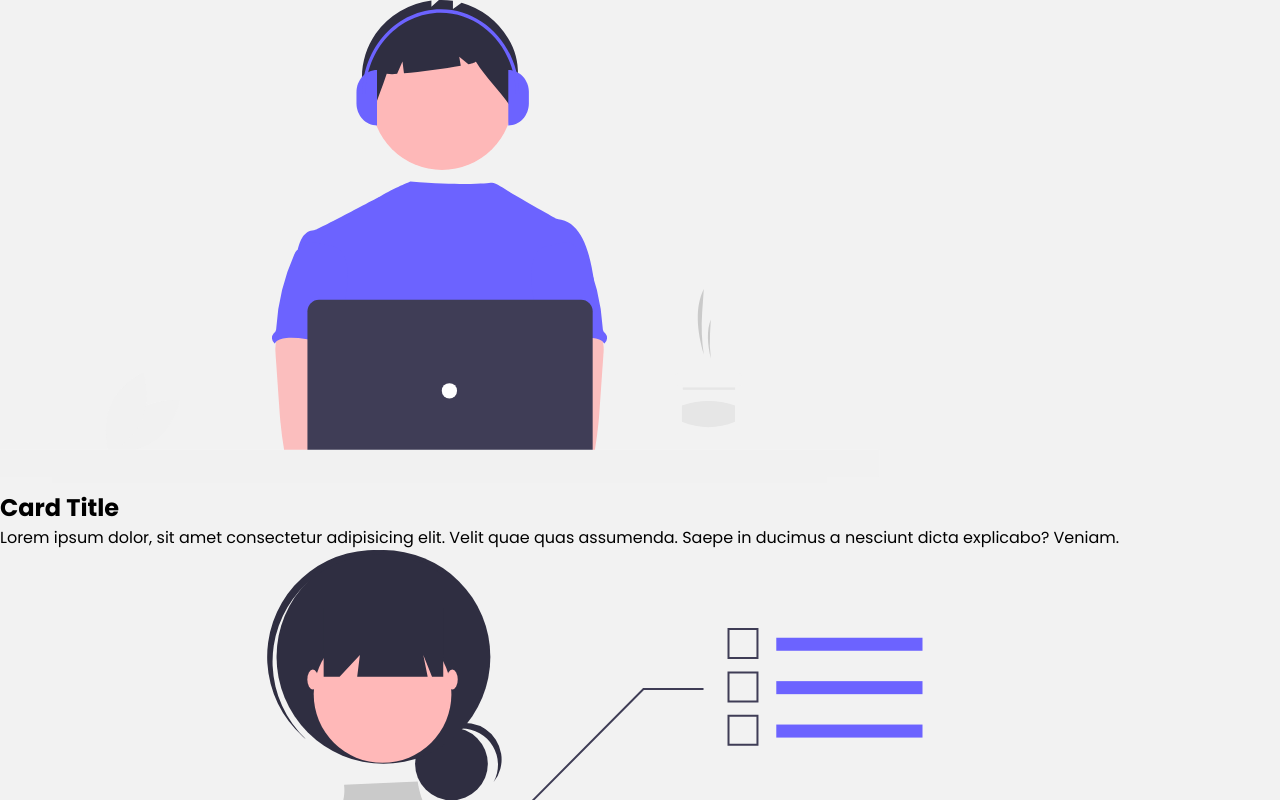
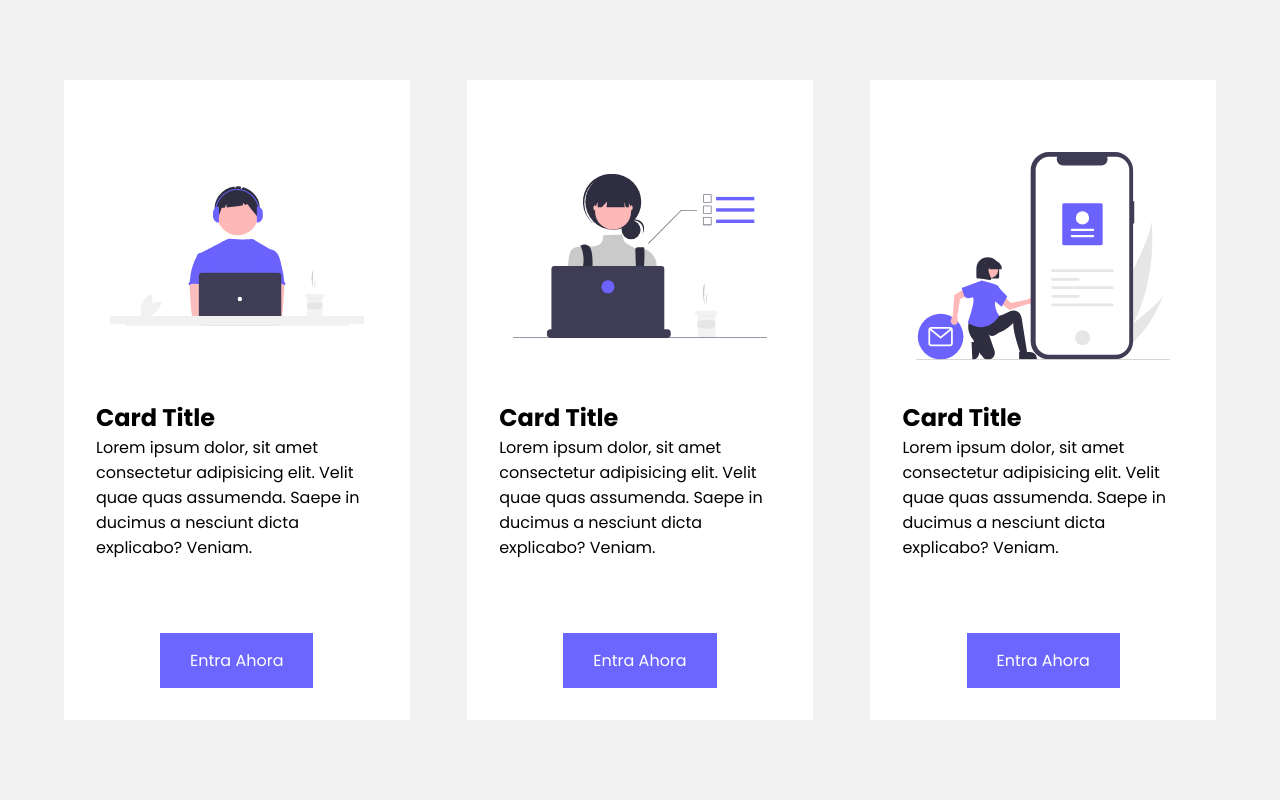
Before and after one commit to Alterlapsus/cards, a plain HTML site: page index.html in a window 1280 px wide. Shown: the top 800 px of the page. Drawn offline with Linux system fonts and the light colour scheme.

Commit message:
finalizando estilos

```diff
--- a/estilos.css
+++ b/estilos.css
@@ -10,3 +10,41 @@ body{
     font-family: 'Poppins', sans-serif;
     background: #f2f2f2;
 }
+
+.card{
+    display: flex;
+    width: 90%;
+    min-height: 100vh;
+    margin: 0 auto;
+    justify-content: space-between;
+    padding: 80px 0;
+}
+
+.card__item{
+    width: 30%;
+    background-color: #fff;
+    min-height: 600px;
+    overflow: hidden;
+    display: flex;
+    flex-direction: column;
+    align-items: center;
+    padding: 2rem;
+}
+.card__figure{
+    height: 50%;
+}
+.card__img{
+    width: 90%;
+    height: 100%;
+    display: block;
+    margin: 0 auto;
+}
+
+
+.cta{
+    background-color: #6c66ff;
+    padding: 15px 30px;
+    color: #fff;
+    text-decoration: none;
+    margin-top: auto;
+}
--- a/index.html
+++ b/index.html
@@ -19,7 +19,7 @@
                 <h2 class="card__title">Card Title</h2>
                 <p class="paragraph">Lorem ipsum dolor, sit amet consectetur adipisicing elit. Velit quae quas assumenda. Saepe in ducimus a nesciunt dicta explicabo? Veniam.</p>
             </div>
-            <a href="#" class="cta"></a>
+            <a href="#" class="cta">Entra Ahora</a>
         </div>
 
         <div class="card__item">
@@ -31,7 +31,7 @@
                 <h2 class="card__title">Card Title</h2>
                 <p class="paragraph">Lorem ipsum dolor, sit amet consectetur adipisicing elit. Velit quae quas assumenda. Saepe in ducimus a nesciunt dicta explicabo? Veniam.</p>
             </div>
-            <a href="#" class="cta"></a>
+            <a href="#" class="cta">Entra Ahora</a>
         </div>
 
         <div class="card__item">
@@ -43,7 +43,7 @@
                 <h2 class="card__title">Card Title</h2>
                 <p class="paragraph">Lorem ipsum dolor, sit amet consectetur adipisicing elit. Velit quae quas assumenda. Saepe in ducimus a nesciunt dicta explicabo? Veniam.</p>
             </div>
-            <a href="#" class="cta"></a>
+            <a href="#" class="cta">Entra Ahora</a>
         </div>
     </section>
 
```
